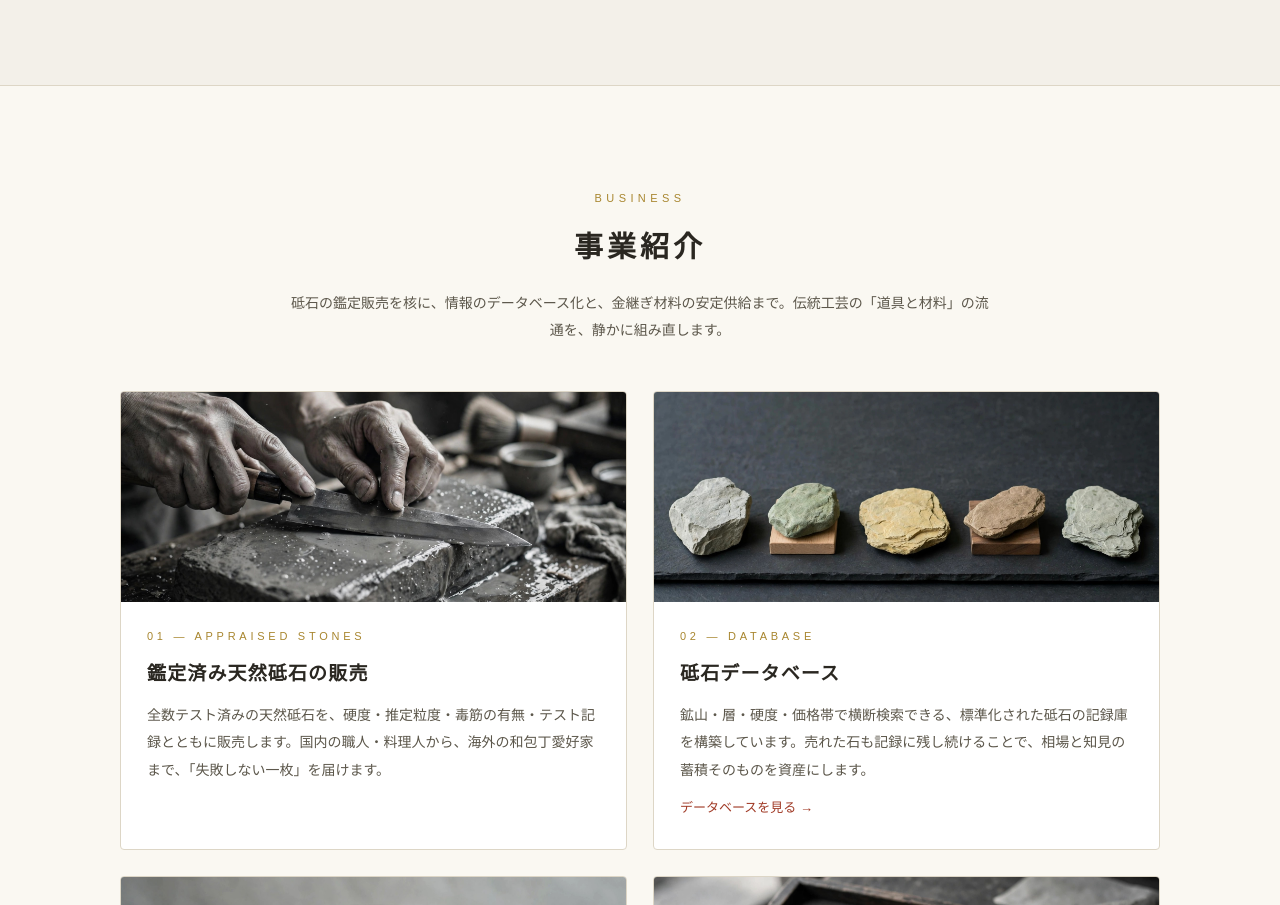
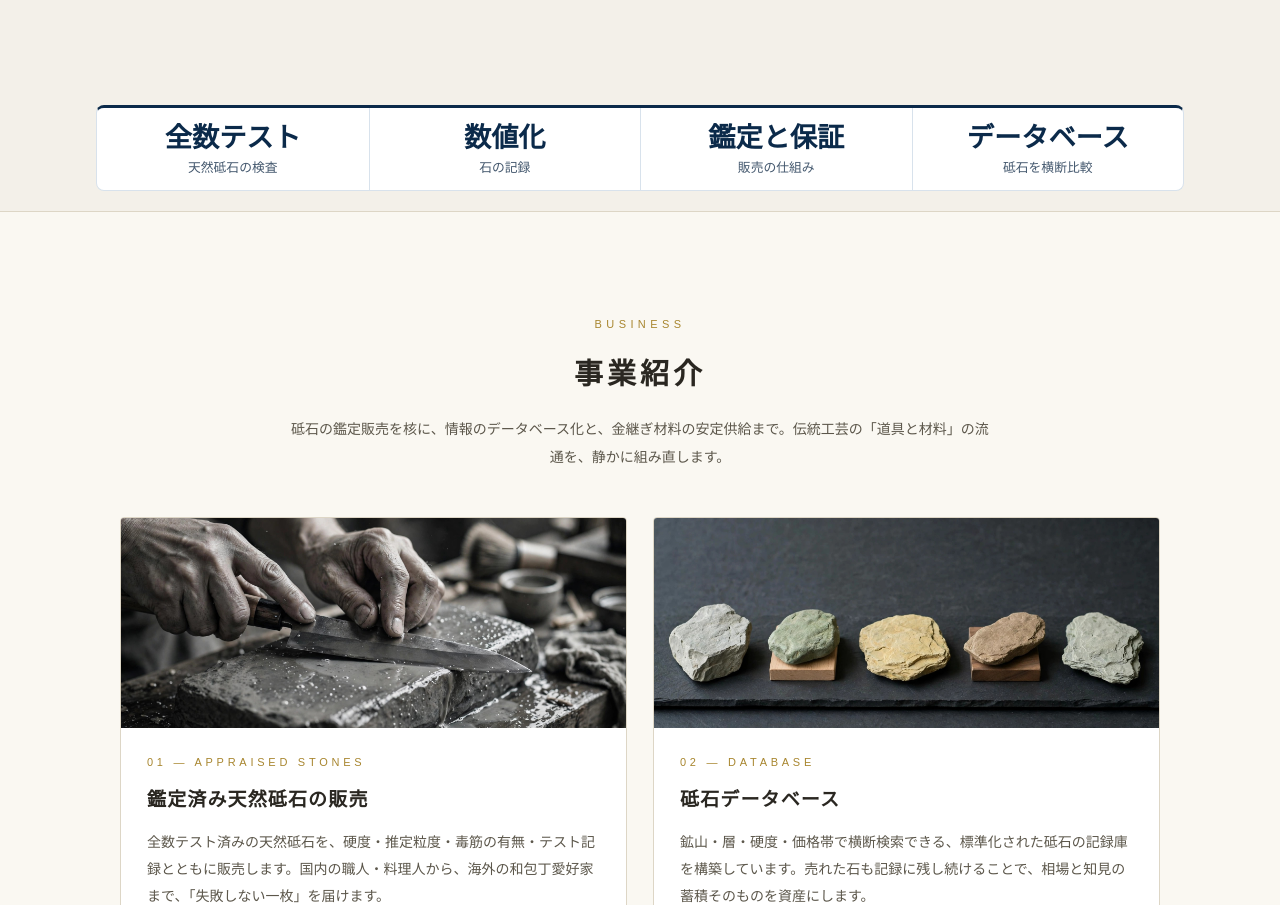
Before and after one commit to solederlego8-a11y/togiya, a plain HTML site: page index.html in a window 1280 px wide. Shown: the part 1519-2424 px from the top of the page. Drawn offline with Linux system fonts and the light colour scheme.

Commit message:
Design improvement: type scale, metric band, fade-in layer

```diff
--- a/index.html
+++ b/index.html
@@ -151,6 +151,26 @@
   ]
 }
 </script>
+
+<style id="b3-pattern">
+:root{--b3-navy:#0B2A4A;--b3-blue:#0F4C81;--b3-ink:#1B2735;--b3-line:#D8E2EC;--b3-bg:#F4F8FB}
+h1{font-size:clamp(1.65rem,4.2vw,2.55rem);letter-spacing:.01em}
+h2{font-size:clamp(1.22rem,2.8vw,1.55rem)}
+.b3-band{max-width:1120px;margin:20px auto;padding:0 16px}
+.b3-band-in{display:flex;flex-wrap:wrap;gap:0;background:#fff;border:1px solid var(--b3-line);border-top:3px solid var(--b3-navy);border-radius:8px;overflow:hidden}
+.b3-band-item{flex:1 1 140px;padding:14px 16px;text-align:center}
+.b3-band-item+.b3-band-item{border-left:1px solid var(--b3-line)}
+.b3-band-item b{display:block;font-size:clamp(1.3rem,3vw,1.7rem);color:var(--b3-navy);line-height:1.2;font-weight:700}
+.b3-band-item span{display:block;margin-top:4px;font-size:.8rem;color:#44586E;line-height:1.4}
+@media (prefers-reduced-motion: no-preference){
+  html.b3js .b3-fade{opacity:0;transform:translateY(10px);transition:opacity .6s ease,transform .6s ease}
+  html.b3js .b3-fade.b3-in{opacity:1;transform:none}
+}
+@media (prefers-reduced-motion: reduce){
+  .b3-fade{opacity:1!important;transform:none!important}
+}
+:focus-visible{outline:2px solid var(--b3-blue);outline-offset:2px}
+</style>
 </head>
 <body>
 
@@ -215,6 +235,8 @@
     </div>
   </div>
 </section>
+<div class="b3-band"><div class="b3-band-in"><div class="b3-band-item"><b>全数テスト</b><span>天然砥石の検査</span></div><div class="b3-band-item"><b>数値化</b><span>石の記録</span></div><div class="b3-band-item"><b>鑑定と保証</b><span>販売の仕組み</span></div><div class="b3-band-item"><b>データベース</b><span>砥石を横断比較</span></div></div></div>
+
 
 <!-- Business -->
 <section class="biz" id="business">
@@ -419,5 +441,17 @@ document.getElementById('contact-form').addEventListener('submit', function (e)
 })();
 </script>
 
+
+<script>
+(function(){document.documentElement.classList.add('b3js');
+var targets=document.querySelectorAll('section, main>div, .b3-band');
+var els=[];targets.forEach(function(e){if(!e.classList.contains('b3-fade')){e.classList.add('b3-fade');els.push(e);}});
+function show(e){e.classList.add('b3-in');}
+if(!('IntersectionObserver' in window)||window.matchMedia('(prefers-reduced-motion: reduce)').matches){els.forEach(show);return;}
+var io=new IntersectionObserver(function(es){es.forEach(function(en){if(en.isIntersecting){show(en.target);io.unobserve(en.target);}});},{threshold:.05});
+els.forEach(function(e){io.observe(e);});
+setTimeout(function(){els.forEach(show);},2500);
+})();
+</script>
 </body>
 </html>
```
